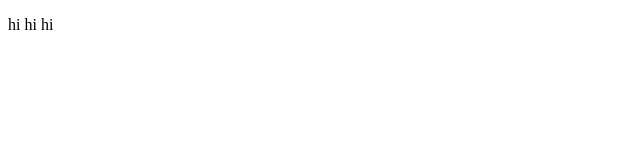
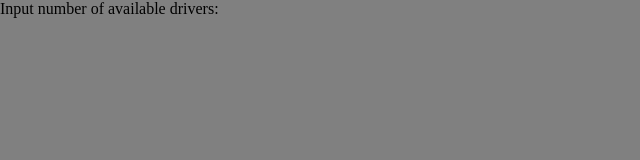
Before and after one commit to cvs181801/random-address-distance, a website: page client/index.html in a window 1280 px wide. Shown: the whole page, without its empty margins (0-640 px from the left). Drawn offline with nearby package versions, Linux system fonts and the light colour scheme.

```diff
--- a/client/index.html
+++ b/client/index.html
@@ -8,7 +8,8 @@
     <link href="stylesheet.css" rel="stylesheet">
 </head>
 <body>
-    <p class="tester">hi hi hi </p>
+    <p>Input number of available drivers:  </p>
+
     <script src="index.js" async defer></script>
     <script src="https://unpkg.com/axios/dist/axios.min.js"></script>
 </body>
--- a/client/index.js
+++ b/client/index.js
@@ -7,7 +7,5 @@
 //         console.log(error)
 //     })
 
-const tester = document.querySelector('tester')
 
-//tester.style.backgroundColor = "blue";
 console.log("have a nice day")
--- a/client/stylesheet.css
+++ b/client/stylesheet.css
@@ -0,0 +1,10 @@
+
+* {
+    margin: 0;
+    box-sizing: border-box;
+}
+
+body {
+    margin: 0 auto;
+    background-color: grey;
+}
```
Also changed, not shown: server.js (+11 -4 lines).
